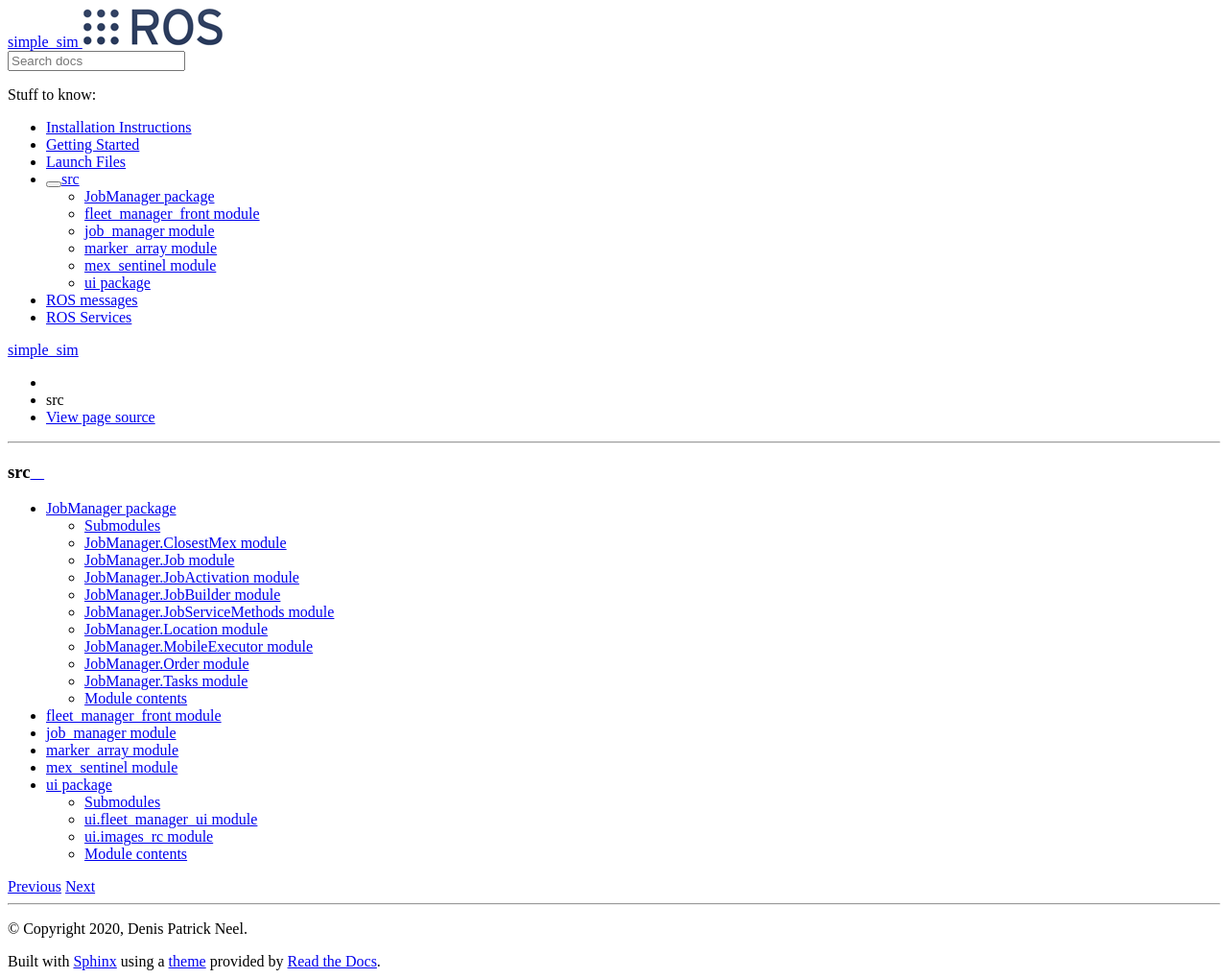
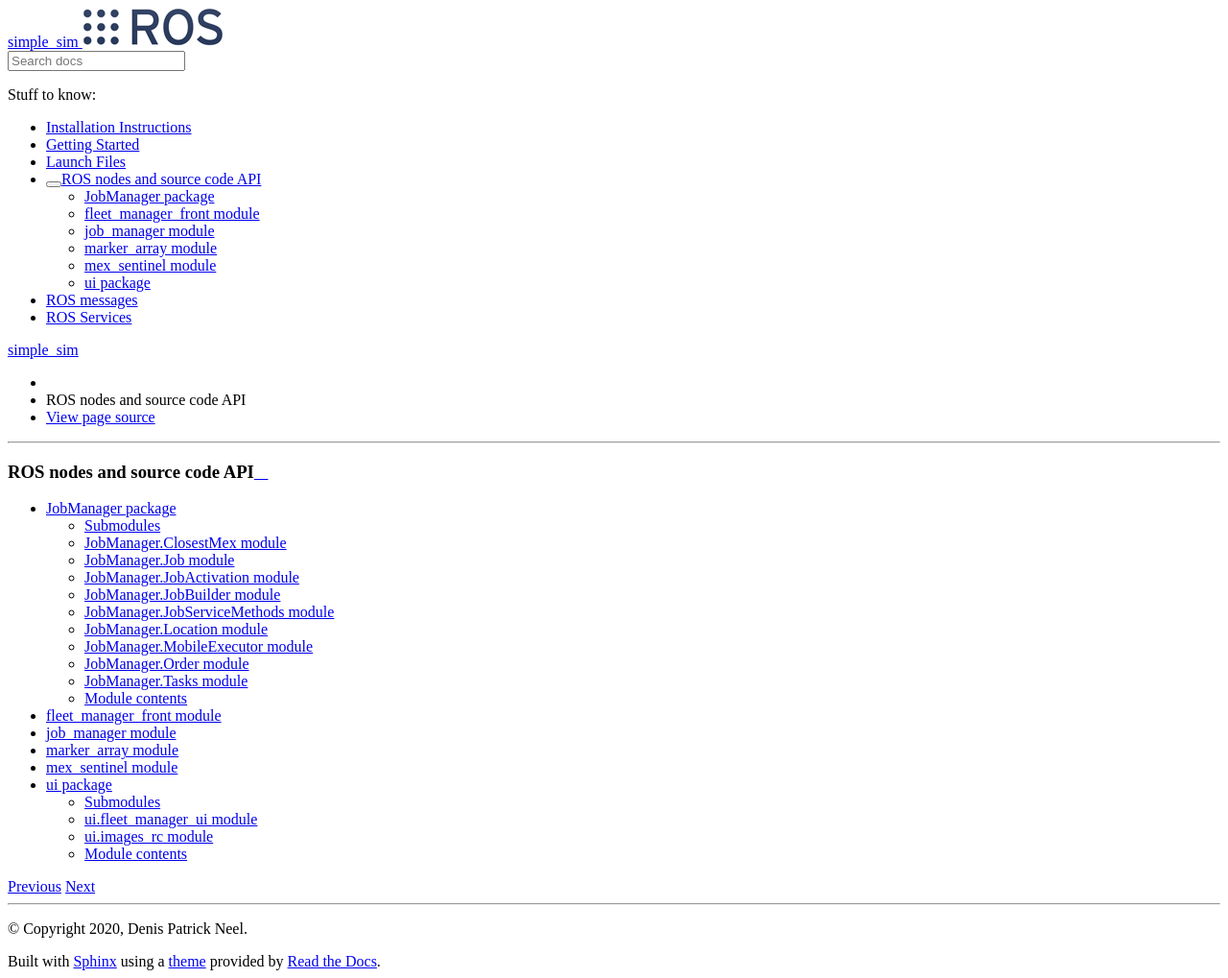
Before and after one commit to ROOSTER-fleet-management/rooster_fleet_manager, a Sphinx documentation site: the page built from doc/_source/SrcLandingPage.rst, in a window 1280 px wide. Shown: the whole page at 96% size. Built offline with Sphinx 7.4.7 and the Read the Docs theme 2.0.0, drawn with Linux system fonts in a browser that asks for light colours; the version number could not be read and is left out.

Commit message:
changed title of doc page of nodes and src

```diff
--- a/doc/_source/SrcLandingPage.rst
+++ b/doc/_source/SrcLandingPage.rst
@@ -1,5 +1,5 @@
-src
-===
+ROS nodes and source code API
+=============================
 
 .. toctree::
    :maxdepth: 4
```
